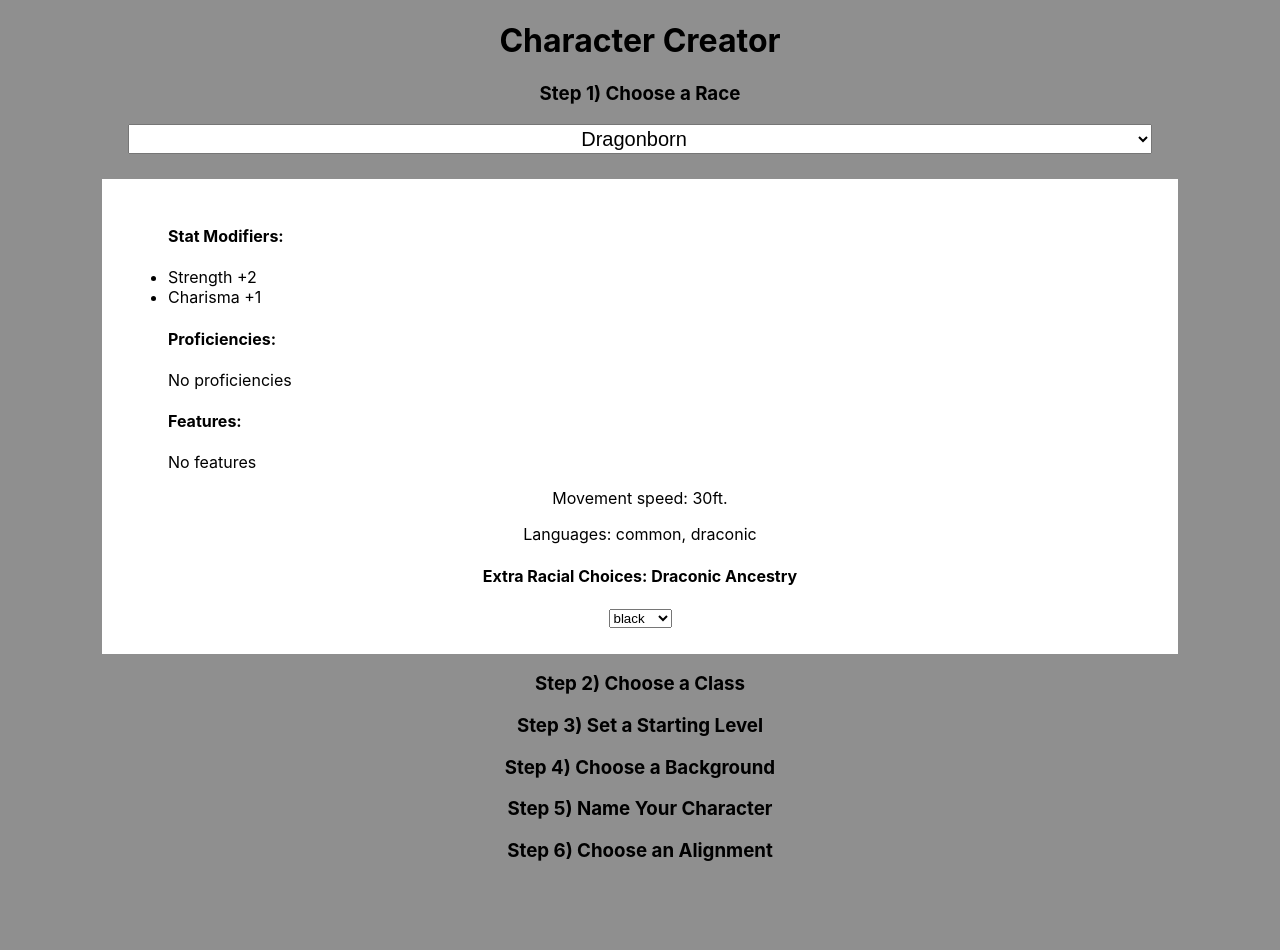
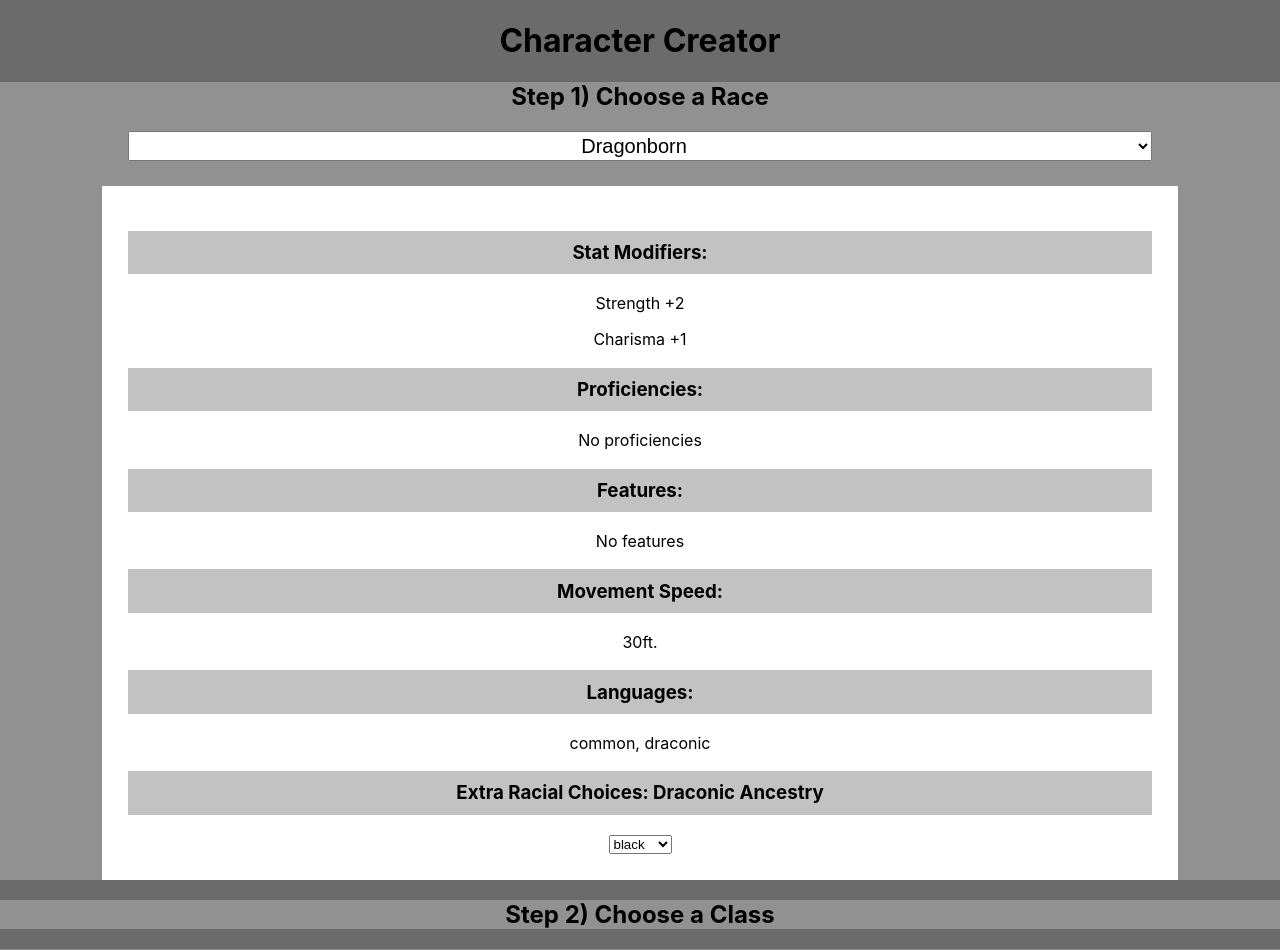
Before and after one commit to iantorrente/dd-player-tools, a React (Create React App) app: page / in a window 1280 px wide. Shown: the top 950 px of the page. Before the commit the page ends 881 px from the top, so only its background shows below. Built offline with nearby package versions, Linux system fonts and the light colour scheme; the HTML template or start-up script is replaced by a standard one.

Commit message:
changed some race data and added styling

```diff
--- a/src/Data/Races/Dwarf.js
+++ b/src/Data/Races/Dwarf.js
@@ -6,12 +6,11 @@ const DWARF = {
   intMod: 0,
   wisMod: 0,
   chaMod: 0,
-  moveSpeed: 0,
+  moveSpeed: 25,
   proficiencies: ['battleaxe', 'handaxe', 'throwing hammer', 'warhammer'],
   features: ['darkvision', 'dwarven resilience', 'stonecunning'],
   languages: ['common', 'dwarvish'],
   size: 'medium',
-  speed: 25,
   extraChoicesName: 'Dwarven Subrace',
   extraChoices: [
     {
--- a/src/Data/Races/Elf.js
+++ b/src/Data/Races/Elf.js
@@ -6,12 +6,11 @@ const ELF = {
   intMod: 0,
   wisMod: 0,
   chaMod: 0,
-  moveSpeed: 0,
+  moveSpeed: 30,
   proficiencies: ['perception'],
   features: ['darkvision', 'fey ancestry', 'trance'],
   languages: ['common', 'elvish'],
   size: 'medium',
-  speed: 30,
   extraChoicesName: 'Elven Subrace',
   extraChoices: [
     {
--- a/src/Data/Races/Gnome.js
+++ b/src/Data/Races/Gnome.js
@@ -6,12 +6,11 @@ const GNOME = {
   intMod: 2,
   wisMod: 0,
   chaMod: 0,
-  moveSpeed: 0,
+  moveSpeed: 25,
   proficiencies: [],
   features: ['gnome cunning'],
   languages: ['common', 'gnomish'],
   size: 'small',
-  speed: 0,
   extraChoicesName: 'Gnomish Subrace',
   extraChoices: [
     {
--- a/src/Data/Races/HalfElf.js
+++ b/src/Data/Races/HalfElf.js
@@ -6,12 +6,11 @@ const HALFELF = {
   intMod: 0,
   wisMod: 0,
   chaMod: 2,
-  moveSpeed: 0,
+  moveSpeed: 30,
   proficiencies: [],
   features: ['darkvision', 'fey ancestry'],
   languages: ['common', 'elvish'],
   size: 'medium',
-  speed: 30,
   extraChoicesName: '',
   extraChoices: []
 }
--- a/src/Data/Races/Halfling.js
+++ b/src/Data/Races/Halfling.js
@@ -6,12 +6,11 @@ const HALFLING = {
   intMod: 0,
   wisMod: 0,
   chaMod: 0,
-  moveSpeed: 0,
+  moveSpeed: 25,
   proficiencies: [],
   features: ['lucky', 'brave', 'halfling nimbleness'],
   languages: ['common', 'halfling'],
   size: 'small',
-  speed: 25,
   extraChoicesName: 'Halfling Subrace',
   extraChoices: [
     {
--- a/src/RaceSnippet/RaceSnippet.js
+++ b/src/RaceSnippet/RaceSnippet.js
@@ -16,7 +16,7 @@ class RaceSnippet extends Component {
     const modifiers = statMods.map((stat, i) => {
       if (race[statMods[i]] !== 0) {
         // modifiers.push(statName[i] + " +" + race[statMods[i]]);
-        return (<li key={i}>{statName[i]} +{race[statMods[i]]}</li>)
+        return (<p key={i}>{statName[i]} +{race[statMods[i]]}</p>)
       }
     });
     return modifiers;
@@ -26,7 +26,7 @@ class RaceSnippet extends Component {
     if (race.proficiencies.length > 0) {
       const proficiencies = race.proficiencies.map((proficiency, i) => {
         return (
-          <li key={i}>{proficiency}</li>
+          <p key={i}>{proficiency}</p>
         )
       });
       return proficiencies;
@@ -37,7 +37,7 @@ class RaceSnippet extends Component {
     if (race.features.length > 0) {
       const features = race.features.map((feature, i) => {
         return (
-          <li key={i}>{feature}</li>
+          <p key={i}>{feature}</p>
         )
       });
       return features;
@@ -61,34 +61,34 @@ class RaceSnippet extends Component {
     const selectedRace = RACE[this.props.race];
     return (
       <div className='race-snippet'>
-        <div>
-          <ul className='modifiers-list'>
-            <h4>Stat Modifiers:</h4>
+        <div className='modifiers-list'>
+          <h3>Stat Modifiers:</h3>
           {this.findModifiers(selectedRace)}
-          </ul>
         </div>
-        <span>
-          <ul className='proficiencies-list'>
-            <h4>Proficiencies:</h4>
+        <span className='proficiencies-list'>
+          <h3>Proficiencies:</h3>
           {
             selectedRace.proficiencies.length > 0 ? this.getProficiencies(selectedRace)
             : 'No proficiencies'
           }
-          </ul>
         </span>
-        <span>
-          <ul className='features-list'>
-            <h4>Features:</h4>
+        <span className='features-list'>
+          <h3>Features:</h3>
           {
             selectedRace.features.length > 0 ? this.getFeatures(selectedRace)
             : 'No features'
           }
-          </ul>
         </span>
-        <p>Movement speed: {selectedRace.moveSpeed}ft.</p>
-        <p>Languages: {selectedRace.languages[0]}, {selectedRace.languages[1]}</p>
+        <div>
+          <h3>Movement Speed:</h3>
+          <p>{selectedRace.moveSpeed}ft.</p>
+        </div>
+        <div>
+          <h3>Languages:</h3>
+          <p>{selectedRace.languages[0]}, {selectedRace.languages[1]}</p>
+        </div>
         <div className='extra-choices'>
-          <h4>Extra Racial Choices: {selectedRace.extraChoicesName}</h4>
+          <h3>Extra Racial Choices: {selectedRace.extraChoicesName}</h3>
           <select>
             {this.getExtraChoices(selectedRace)}
           </select>
--- a/src/Views/CharacterCreationView.js
+++ b/src/Views/CharacterCreationView.js
@@ -18,12 +18,11 @@ class CharacterCreationView extends Component {
   }
 
   render() {
-    console.log(RACES);
     return (
       <div className='character-creation-view'>
         <h1>Character Creator</h1>
-        <div>
-          <h3 className='cc-step'>Step 1) Choose a Race</h3>
+        <div className='step-section'>
+          <h2 className='cc-step'>Step 1) Choose a Race</h2>
           <select className='race-selection' onChange={this.handleRaceSelection} value={this.state.raceSelected}>
             <option value="dragonborn">Dragonborn</option>
             <option value="dwarf">Dwarf</option>
@@ -37,20 +36,20 @@ class CharacterCreationView extends Component {
           </select>
           <RaceSnippet race={this.state.raceSelected} />
         </div>
-        <div>
-        <h3 className='cc-step'>Step 2) Choose a Class</h3>
+        <div className='step-section'>
+          <h2 className='cc-step'>Step 2) Choose a Class</h2>
         </div>
-        <div>
-        <h3 className='cc-step'>Step 3) Set a Starting Level</h3>
+        <div className='step-section'>
+          <h2 className='cc-step'>Step 3) Set a Starting Level</h2>
         </div>
-        <div>
-        <h3 className='cc-step'>Step 4) Choose a Background</h3>
+        <div className='step-section'>
+          <h2 className='cc-step'>Step 4) Choose a Background</h2>
         </div>
-        <div>
-        <h3 className='cc-step'>Step 5) Name Your Character</h3>
+        <div className='step-section'>
+          <h2 className='cc-step'>Step 5) Name Your Character</h2>
         </div>
-        <div>
-        <h3 className='cc-step'>Step 6) Choose an Alignment</h3>
+        <div className='step-section'>
+          <h2 className='cc-step'>Step 6) Choose an Alignment</h2>
         </div>
       </div>
     );
--- a/src/index.css
+++ b/src/index.css
@@ -1,5 +1,5 @@
 body {
-  background-color: rgb(143, 143, 143);
+  background-color: rgb(107, 107, 107);
   text-align: center;
   margin: 0;
   font-family: -apple-system, BlinkMacSystemFont, "Segoe UI", "Roboto", "Oxygen",
@@ -65,7 +65,8 @@ code {
   width: 25%;
 }
 
-.cc-step {
+.step-section {
+  background-color: rgb(145, 145, 145);
 }
 
 .race-selection {
@@ -77,6 +78,7 @@ code {
 
 .race-snippet {
   background-color: white;
+  text-align: center;
   margin-right: auto;
   margin-left: auto;
   margin-top: 2%;
@@ -84,17 +86,18 @@ code {
   width: 80%;
 }
 
+.race-snippet h3 {
+  background-color: rgb(194, 194, 194);
+  padding-top: 1%;
+  padding-bottom: 1%;
+}
+
 .modifiers-list {
-  text-align: left;
-  width: 50%;
+  text-align: center;
 }
 
 .proficiencies-list {
-  text-align: left;
-  width: 50%;
 }
 
 .features-list {
-  text-align: left;
-  width: 50%;
 }
```
Lines whose indentation alone changed are shown as unchanged.
